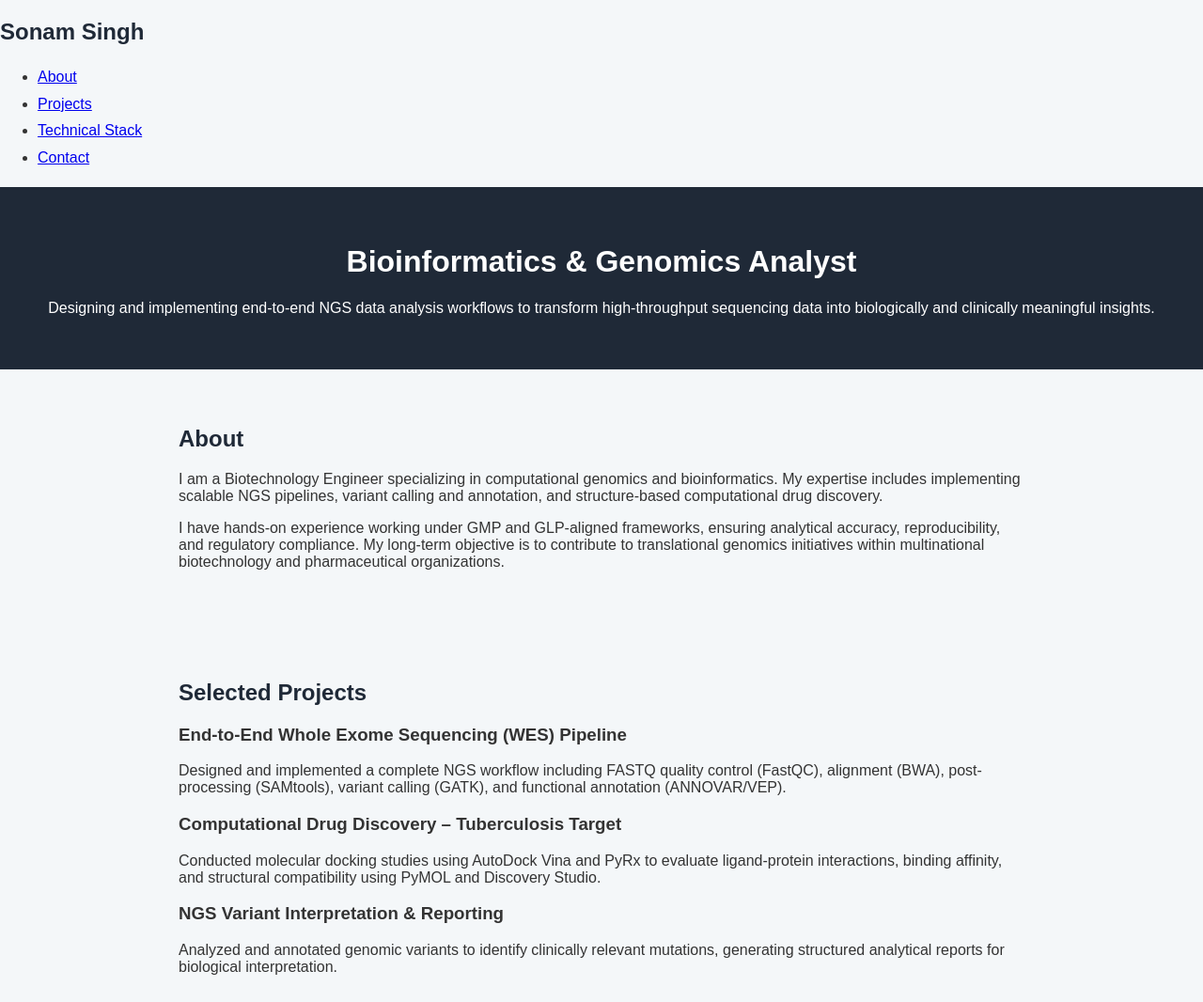
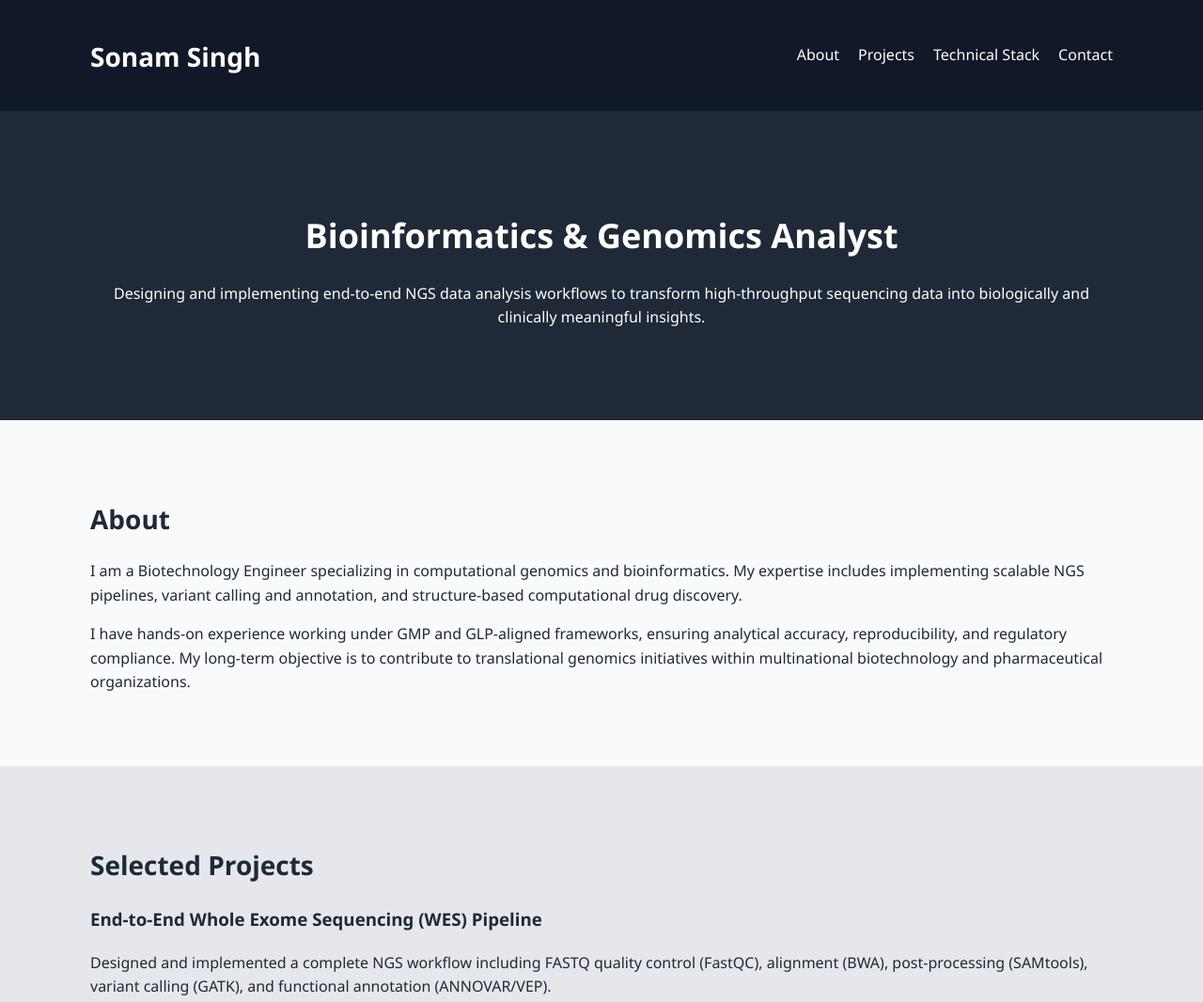
Before and after one commit to Sonam10201/ScienceThatServesWeb, a plain HTML site: page index.html in a window 1280 px wide. Shown: the top 1066 px of the page at 94% size. Drawn offline with Linux system fonts and the light colour scheme.

Commit message:
Resume improvised  css

```diff
--- a/style.css
+++ b/style.css
@@ -1,34 +1,80 @@
 body {
-    font-family: Arial, sans-serif;
     margin: 0;
-    background-color: #f4f7f9;
-    color: #333;
+    font-family: 'Segoe UI', sans-serif;
+    line-height: 1.6;
+    color: #1f2937;
+    background-color: #f9fafb;
+}
+
+.container {
+    width: 85%;
+    max-width: 1100px;
+    margin: auto;
+}
+
+nav {
+    background: #111827;
+    color: white;
+    padding: 15px 0;
+}
+
+nav .container {
+    display: flex;
+    justify-content: space-between;
+    align-items: center;
+}
+
+nav ul {
+    list-style: none;
+    display: flex;
+    gap: 20px;
+    margin: 0;
+}
+
+nav a {
+    color: white;
+    text-decoration: none;
+    font-weight: 500;
 }
 
 header {
-    background-color: #1f2937;
+    background: #1f2937;
     color: white;
+    padding: 80px 0;
     text-align: center;
-    padding: 40px 20px;
 }
 
-section {
-    padding: 40px 20px;
-    max-width: 900px;
-    margin: auto;
+.section {
+    padding: 60px 0;
+}
+
+.section.alt {
+    background: #e5e7eb;
+}
+
+h1 {
+    font-size: 36px;
+    margin-bottom: 20px;
 }
 
 h2 {
-    color: #1f2937;
+    margin-bottom: 20px;
+    font-size: 28px;
 }
 
-ul {
-    line-height: 1.8;
+.project {
+    margin-bottom: 30px;
+}
+
+.skills-grid {
+    display: grid;
+    grid-template-columns: repeat(auto-fit, minmax(220px, 1fr));
+    gap: 20px;
 }
 
 footer {
+    background: #111827;
+    color: white;
     text-align: center;
     padding: 20px;
-    background-color: #111827;
-    color: white;
 }
```
